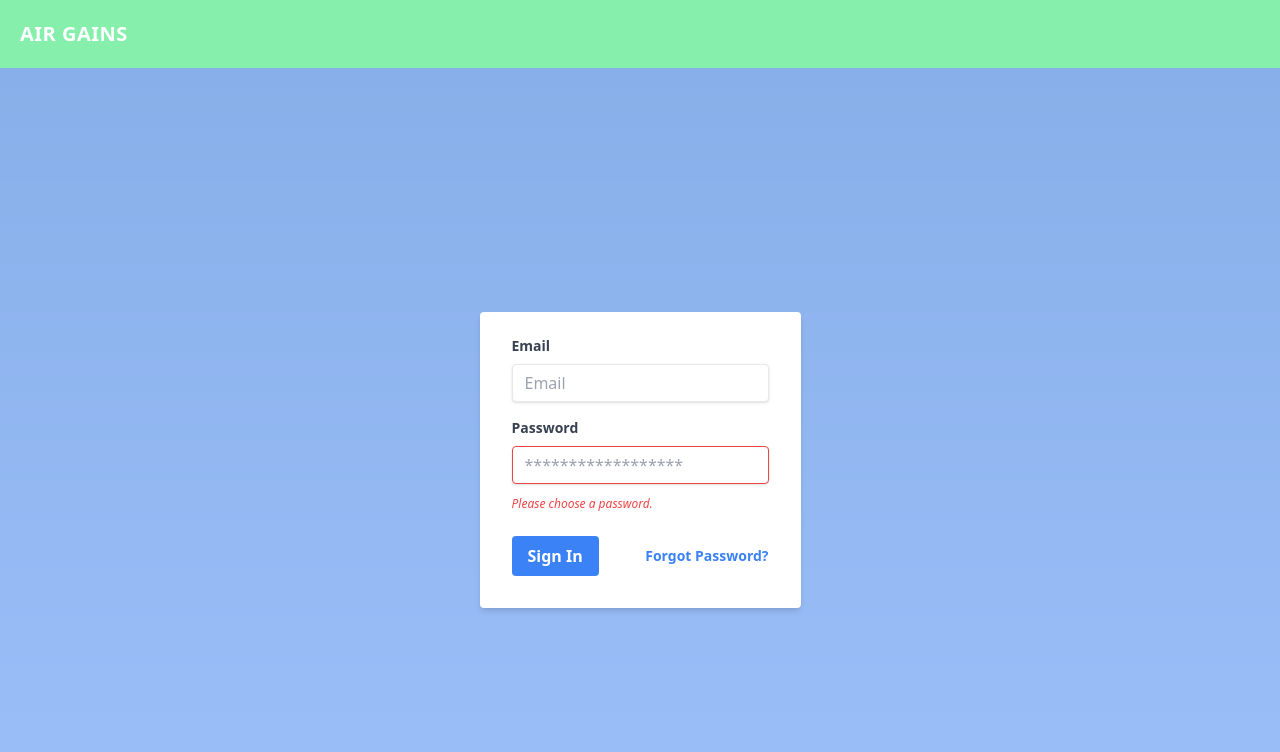
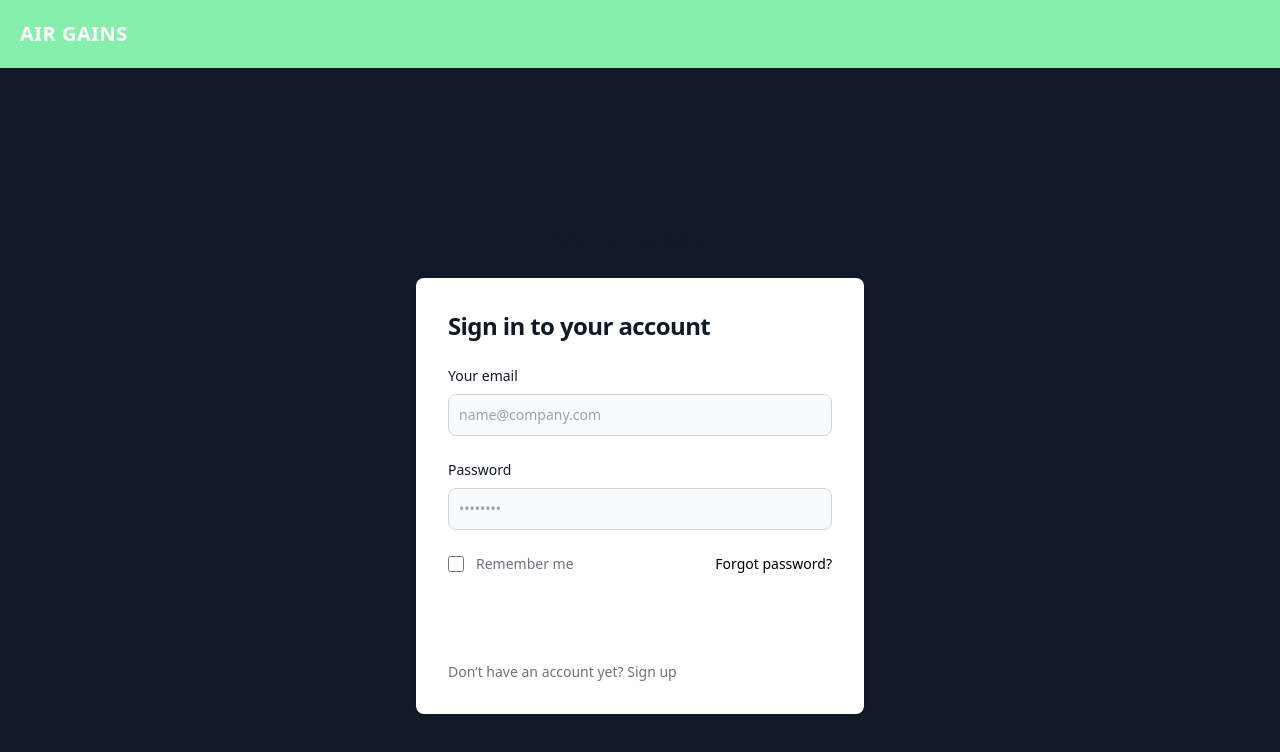
Before and after one commit to JonBrown95/Air-Gains, a Next.js app: page /signin in a window 1280 px wide. Shown: the top 752 px of the page. Built offline with nearby package versions, Linux system fonts and the light colour scheme; no server answers.

Commit message:
Styled sign in page

```diff
--- a/src/app/signin/page.js
+++ b/src/app/signin/page.js
@@ -20,66 +20,107 @@
 
     // else successful
     console.log(result);
-    router.push("/admin");
+    router.push("/homepage");
   };
 
   return (
-    <div className="w-full h-screen flex justify-center items-center bg-blue-500 bg-opacity-50">
-      <form
-        onSubmit={handleForm}
-        className="bg-white shadow-md w-1/2 sm:w-auto rounded px-8 pt-6 pb-8 mb-4"
+    <section className="bg-gray-900">
+      <div className="flex flex-col items-center justify-center px-6 py-9 mx-auto h-screen lg:py-0 ">
+        <a
+          href="#"
+          className="flex items-center  mb-6 text-2xl font-semibold text-gray-900 dark:text-white"
         >
-        <div className="mb-4">
+          Welcome back..
+        </a>
+        <div className="w-full bg-white rounded-lg shadow dark:border md:mt-0 sm:max-w-md xl:p-0 dark:bg-gray-800 dark:border-gray-700">
+          <div className="p-6 space-y-4 md:space-y-6 sm:p-8">
+            <h1 className="text-xl font-bold leading-tight tracking-tight text-gray-900 md:text-2xl dark:text-white">
+              Sign in to your account
+            </h1>
+            <form className="space-y-4 md:space-y-6" onSubmit={handleForm}>
+              <div>
                 <label
-            className="block text-gray-700 text-sm font-bold mb-2"
                   htmlFor="email"
+                  className="block mb-2 text-sm font-medium text-gray-900 dark:text-white"
                 >
-            Email
+                  Your email
                 </label>
                 <input
-            className="shadow appearance-none border rounded w-full py-2 px-3 text-gray-700 leading-tight focus:outline-none focus:shadow-outline"
+                  type="email"
+                  name="email"
                   id="email"
-            type="email"
-            placeholder="Email"
+                  className="bg-gray-50 border border-gray-300 text-gray-900 sm:text-sm rounded-lg focus:ring-primary-600 focus:border-primary-600 block w-full p-2.5 dark:bg-gray-700 dark:border-gray-600 dark:placeholder-gray-400 dark:text-white dark:focus:ring-blue-500 dark:focus:border-blue-500"
+                  placeholder="name@company.com"
                   value={email}
                   onChange={(e) => setEmail(e.target.value)}
+                  required
                 />
               </div>
-        <div className="mb-6">
+              <div>
                 <label
-            className="block text-gray-700 text-sm font-bold mb-2"
                   htmlFor="password"
+                  className="block mb-2 text-sm font-medium text-gray-900 dark:text-white"
                 >
                   Password
                 </label>
                 <input
-            className="shadow appearance-none border border-red-500 rounded w-full py-2 px-3 text-gray-700 mb-3 leading-tight focus:outline-none focus:shadow-outline"
+                  type="password"
+                  name="password"
                   id="password"
-            type="password"
-            placeholder="******************"
+                  className="bg-gray-50 border border-gray-300 text-gray-900 sm:text-sm rounded-lg focus:ring-primary-600 focus:border-primary-600 block w-full p-2.5 dark:bg-gray-700 dark:border-gray-600 dark:placeholder-gray-400 dark:text-white dark:focus:ring-blue-500 dark:focus:border-blue-500"
+                  placeholder="••••••••"
                   value={password}
                   onChange={(e) => setPassword(e.target.value)}
+                  required
                 />
-          <p className="text-red-500 text-xs italic">
-            Please choose a password.
-          </p>
               </div>
               <div className="flex items-center justify-between">
-          <button
-            className="bg-blue-500 hover:bg-blue-700 text-white font-bold py-2 px-4 rounded focus:outline-none focus:shadow-outline"
-            type="submit"
+                <div className="flex items-start">
+                  <div className="flex items-center h-5">
+                    <input
+                      id="remember"
+                      aria-describedby="remember"
+                      type="checkbox"
+                      className="w-4 h-4 border border-gray-300 rounded bg-gray-50 focus:ring-3 focus:ring-primary-300 dark:bg-gray-700 dark:border-gray-600 dark:focus:ring-primary-600 dark:ring-offset-gray-800"
+                      required
+                    />
+                  </div>
+                  <div className="ml-3 text-sm">
+                    <label
+                      htmlFor="remember"
+                      className="text-gray-500 dark:text-gray-300"
                     >
-            Sign In
-          </button>
+                      Remember me
+                    </label>
+                  </div>
+                </div>
                 <a
-            className="inline-block align-baseline font-bold text-sm text-blue-500 hover:text-blue-800"
                   href="#"
+                  className="text-sm font-medium text-primary-600 hover:underline "
                 >
-            Forgot Password?
+                  Forgot password?
                 </a>
               </div>
+              <button
+                type="submit"
+                className="w-full text-white bg-primary-600 hover:bg-primary-700 focus:ring-4 focus:outline-none focus:ring-primary-300 font-medium rounded-lg text-sm px-5 py-2.5 text-center dark:bg-primary-600 dark:hover:bg-primary-700 dark:focus:ring-primary-800"
+              >
+                Sign in
+              </button>
+              <p className="text-sm font-light text-gray-500 dark:text-gray-400">
+                Don’t have an account yet?{" "}
+                <a
+                  href="#"
+                  className="font-medium text-primary-600 hover:underline dark:text-primary-500"
+                >
+                  Sign up
+                </a>
+              </p>
             </form>
           </div>
+        </div>
+      </div>
+    </section>
   );
 }
 
```
Lines whose indentation alone changed are shown as unchanged.
